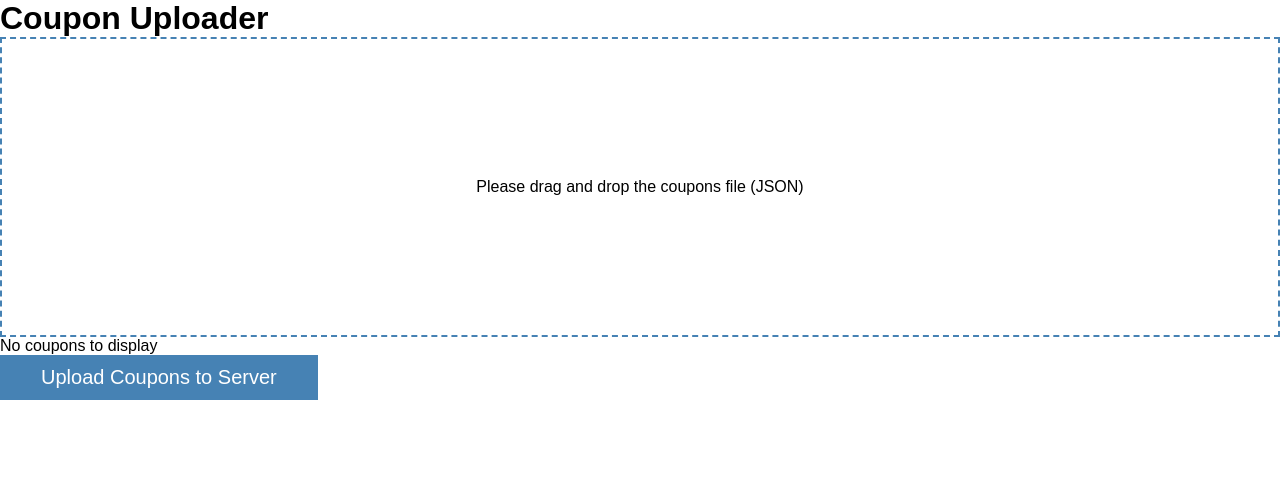
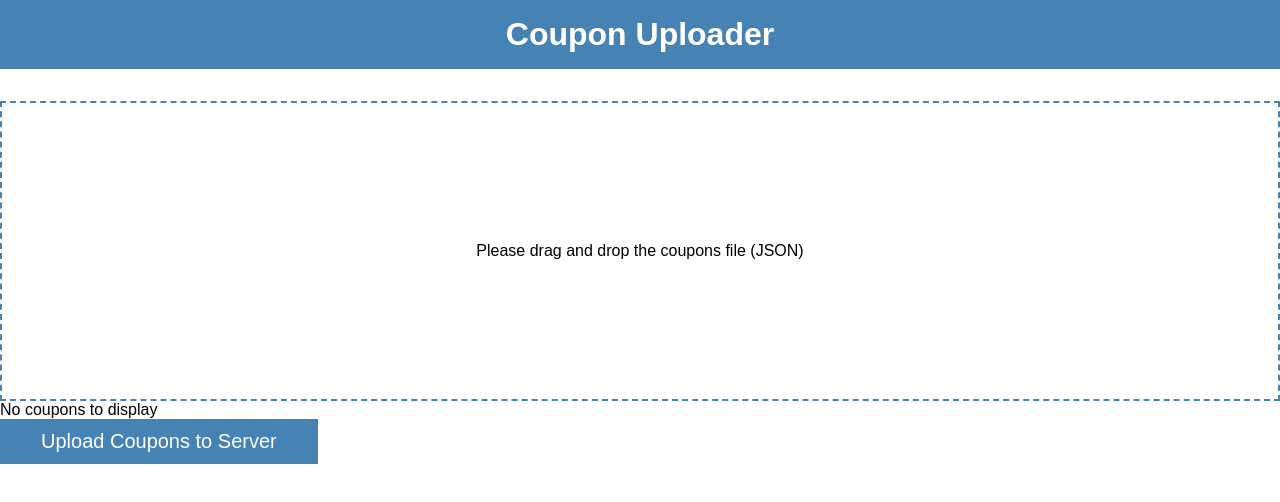
Before and after one commit to sumitprasadqp/react-assignment, a React (Vite) app: page / in a window 1280 px wide. Shown: the top 502 px of the page. Built offline with nearby package versions, Linux system fonts and the light colour scheme.

Commit message:
add toast notifications and styles

```diff
--- a/src/App.tsx
+++ b/src/App.tsx
@@ -1,10 +1,12 @@
 import './App.css'
 import CouponUploader from './components/CouponUploader';
+import { ToastContainer } from 'react-toastify';
 
 const App = () => {
   return (
     <div className="App">
       <CouponUploader />
+      <ToastContainer position='top-right' autoClose={2000} />
     </div>
   );
 }
--- a/src/components/CouponUploader.css
+++ b/src/components/CouponUploader.css
@@ -1,3 +1,11 @@
+header h1 {
+  background-color: steelblue;
+  color: #fff;
+  text-align: center;
+  padding: 0.5em 0;
+  margin-bottom: 1em;
+}
+
 .drop-zone {
   width: 100%;
   min-height: 300px;
@@ -30,3 +38,19 @@ button:hover {
 button:active {
   transform: scale(0.95);
 }
+
+table {
+  border-collapse: collapse;
+  width: 100%;
+  margin: 1em 0;
+}
+
+tr, td, th {
+  border: 1px solid steelblue;
+  text-align: center;
+}
+
+th {
+  background-color: steelblue;
+  color: #fff;
+}
--- a/src/components/CouponUploader.tsx
+++ b/src/components/CouponUploader.tsx
@@ -1,4 +1,5 @@
 import React, { useState } from 'react';
+import { toast } from 'react-toastify';
 import './CouponUploader.css';
 
 type Coupon = {
@@ -25,7 +26,7 @@ const CouponUploader = () => {
 
   const handleFileDrop = (file: unknown) => {
     if (!file || file.type !== 'application/json') {
-      alert('Invalid file type');
+      toast.error('Invalid file type');
       throw new Error('Invalid file type');
     }
 
@@ -35,12 +36,13 @@ const CouponUploader = () => {
       const parsedCoupons = JSON.parse(e.target.result);
 
       if (!Array.isArray(parsedCoupons)) {
-        alert('Invalid format, expected an array of coupons');
+        toast.error('Invalid format, expected an array of coupons');
         throw new Error('Invalid format, expected an array of coupons');
       }
 
       const validCoupons = validateCoupons(parsedCoupons);
       setCoupons(validCoupons);
+      toast.info('Coupons Loaded Successfully');
     };
     reader.readAsText(file);
   };
```
